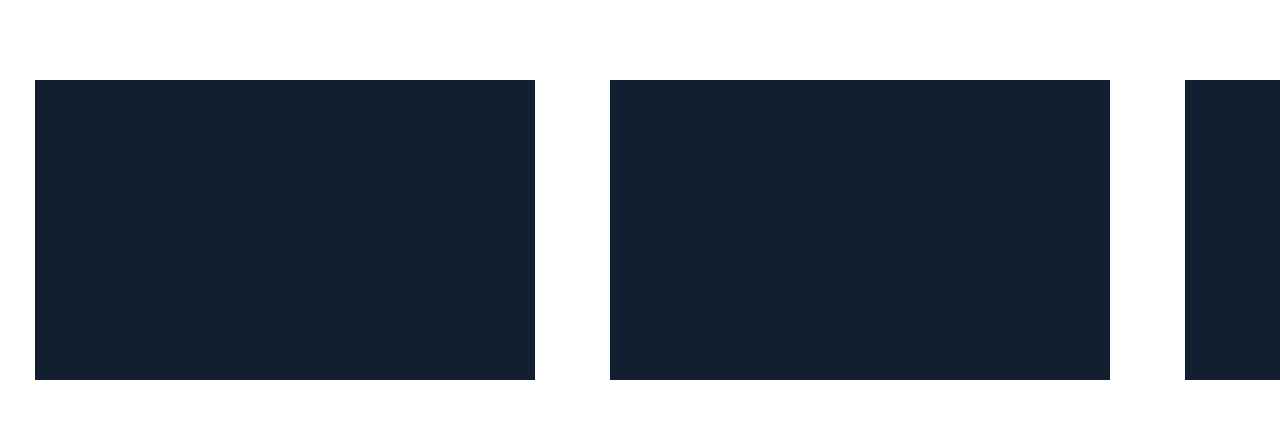
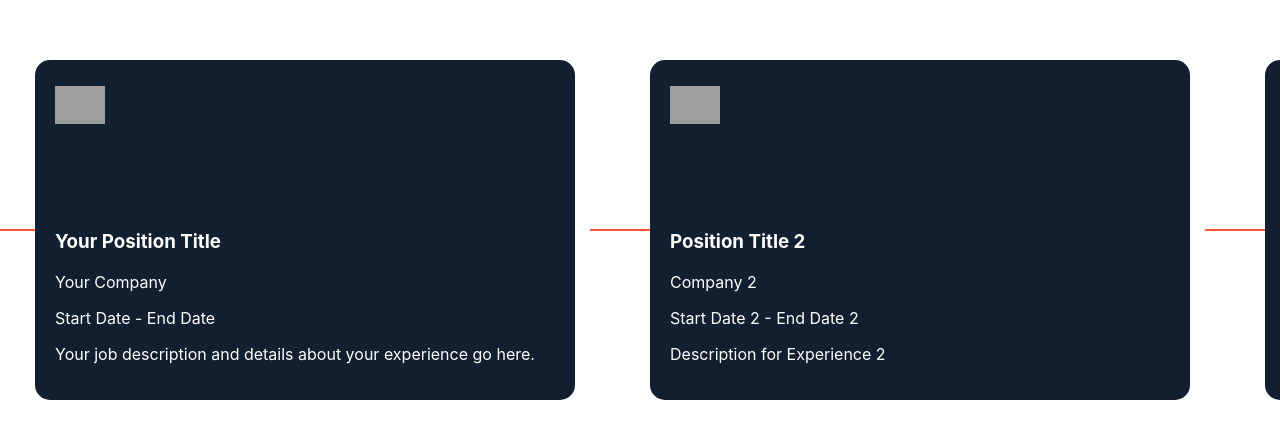
Before and after one commit to RoaringRohan/personal-portfolio, a React (Create React App) app: page / in a window 1280 px wide. Shown: the part 985-1423 px from the top of the page. Built offline with nearby package versions, Linux system fonts and the light colour scheme; grey boxes are pictures that could not be loaded.

Commit message:
adjusting the horizontal scroll part for experiences.

```diff
--- a/src/components/Home/Projects/index.js
+++ b/src/components/Home/Projects/index.js
@@ -1,6 +1,4 @@
-import './index.scss';
 import React from 'react';
-import SchoolProject from '../../../assets/images/SchoolProject.png';
 import { Data } from './data';
 import HorizontalScroll from "./horizontal-scroll";
 import styled from "styled-components";
@@ -29,27 +27,91 @@
   background-color: #111f30;
   margin-right: 75px;
   flex-shrink: 0;
+  display: flex;
+  flex-direction: column;
+  justify-content: space-between;
+  padding: 20px;
+  overflow: visible; /* Ensure that overflow is visible for the Timeline to be displayed */
+  border-radius: 15px; /* Added rounded corners */
 `;
 
-const SampleCards = React.memo(() =>
-  Array(5)
-    .fill(0)
-    .map((_e, i) => <SampleCard key={`sampleCard-${i}`} />)
-);
+const ExperienceDetails = styled.div`
+  color: #fff;
+`;
 
-const Projects = () => {
+const CompanyLogo = styled.img`
+  width: 50px;
+  height: 50px;
+  object-fit: contain;
+  margin-bottom: 10px;
+`;
 
-    return (
-        <div className="projects">
-            <HorizontalSection>
+// New styled component for the timeline
+const Timeline = styled.div`
+  position: absolute;
+  top: 50%;
+  right: 100%; /* Position to the left of the SampleCard */
+  height: 2px;
+  width: 60px; /* Adjust the width for a longer line */
+  background-color: #FF5733; /* Line color */
+  transform: translateY(-50%);
+`;
+
+const Work = () => {
+  return (
+    <div className="work">
+      <HorizontalSection>
         <HorizontalScroll>
           <CardsContainer>
-            <SampleCards />
+            {/* Replace SampleCards with your work experiences */}
+            <SampleCard>
+              <CompanyLogo src="path-to-your-logo1.png" alt="Company Logo 1" />
+              <ExperienceDetails>
+                <h3>Your Position Title</h3>
+                <p>Your Company</p>
+                <p>Start Date - End Date</p>
+                <p>
+                  Your job description and details about your experience go
+                  here.
+                </p>
+              </ExperienceDetails>
+              <Timeline /> {/* Add the timeline within the SampleCard */}
+            </SampleCard>
+
+            {/* Repeat the above block for each work experience */}
+            {/* SampleCard for Experience 2 */}
+            <SampleCard>
+              <CompanyLogo src="path-to-your-logo2.png" alt="Company Logo 2" />
+              <ExperienceDetails>
+                <h3>Position Title 2</h3>
+                <p>Company 2</p>
+                <p>Start Date 2 - End Date 2</p>
+                <p>Description for Experience 2</p>
+              </ExperienceDetails>
+              <Timeline /> {/* Add the timeline within the SampleCard */}
+            </SampleCard>
+
+            <SampleCard>
+              <CompanyLogo src="path-to-your-logo2.png" alt="Company Logo 2" />
+              <ExperienceDetails>
+                <h3>Position Title 2</h3>
+                <p>Company 2</p>
+                <p>Start Date 2 - End Date 2</p>
+                <p>Description for Experience 2</p>
+              </ExperienceDetails>
+              <Timeline /> {/* Add the timeline within the SampleCard */}
+            </SampleCard>
+
+
+
+            {/* Repeat for the remaining experiences */}
+            {/* ... */}
+
           </CardsContainer>
         </HorizontalScroll>
       </HorizontalSection>
-        </div>
-    );
-}
+    </div>
+  );
+};
 
-export default Projects;
+export default Work;
```
